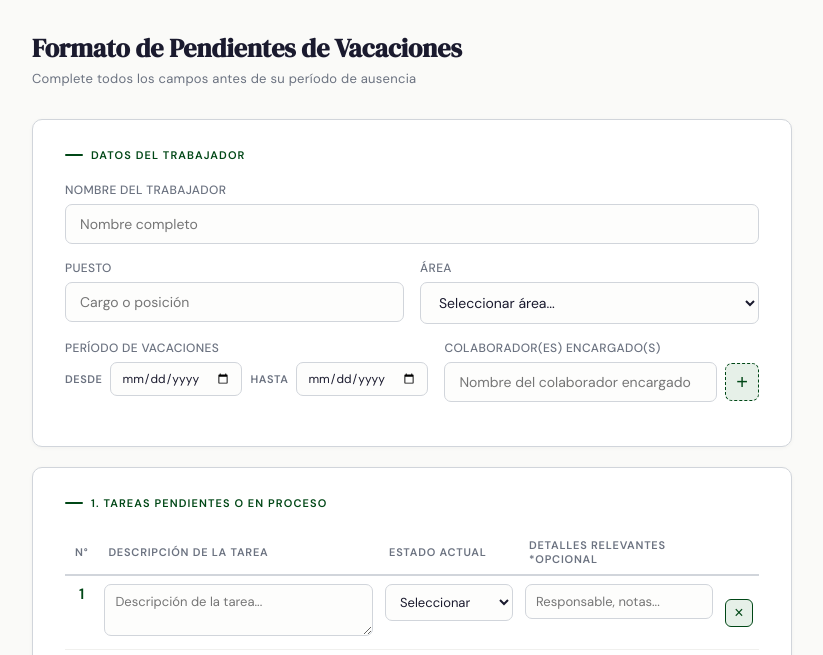
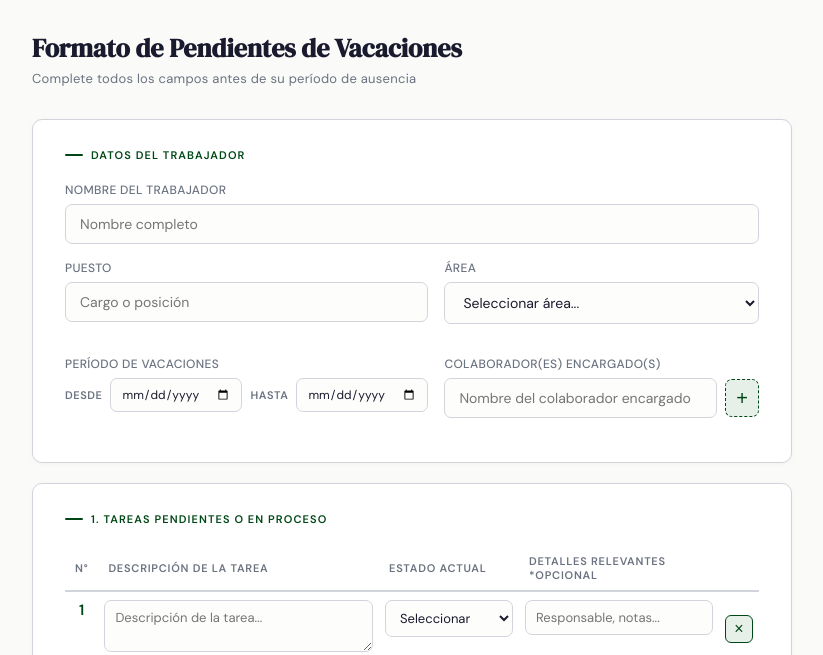
Before and after one commit to tasseguros-hub/vacaciones-tas, a plain HTML site: page index.html in a window 1280 px wide. Shown: the part 90-745 px from the top of the page, without its empty margins (228-1051 px from the left). Drawn offline with Linux system fonts and the light colour scheme.

Commit message:
index.html

```diff
--- a/index.html
+++ b/index.html
@@ -132,6 +132,7 @@
     grid-template-columns: 1fr 1fr;
     gap: 16px;
     margin-bottom: 16px;
+    align-items: start;
   }
 
   .field-row.full {
@@ -446,12 +447,12 @@
         <input type="text" placeholder="Nombre completo">
       </div>
     </div>
-    <div class="field-row">
-      <div class="field">
+    <div style="display:grid;grid-template-columns:1fr 1fr;gap:16px;margin-bottom:0;">
+      <div class="field" style="margin-bottom:16px;">
         <label>Puesto</label>
         <input type="text" placeholder="Cargo o posición">
       </div>
-      <div class="field">
+      <div class="field" style="margin-bottom:16px;">
         <label>Área</label>
         <select>
           <option value="">Seleccionar área...</option>
@@ -461,9 +462,7 @@
           <option>Administrativa</option>
         </select>
       </div>
-    </div>
-    <div class="field-row">
-      <div class="field">
+      <div class="field" style="margin-bottom:16px;">
         <label>Período de vacaciones</label>
         <div style="display:grid;grid-template-columns:auto 1fr auto 1fr;align-items:center;gap:8px;">
           <span style="font-size:11px;font-weight:600;color:var(--muted);text-transform:uppercase;letter-spacing:0.05em;white-space:nowrap;">Desde</span>
@@ -472,7 +471,7 @@
           <input type="date" style="font-size:12px;padding:7px 10px;width:100%;">
         </div>
       </div>
-      <div class="field">
+      <div class="field" style="margin-bottom:16px;">
         <label>Colaborador(es) encargado(s)</label>
         <div id="colaboradores-list" style="display:flex;flex-direction:column;gap:8px;">
           <div class="colab-row" style="display:flex;gap:8px;align-items:center;">
```
